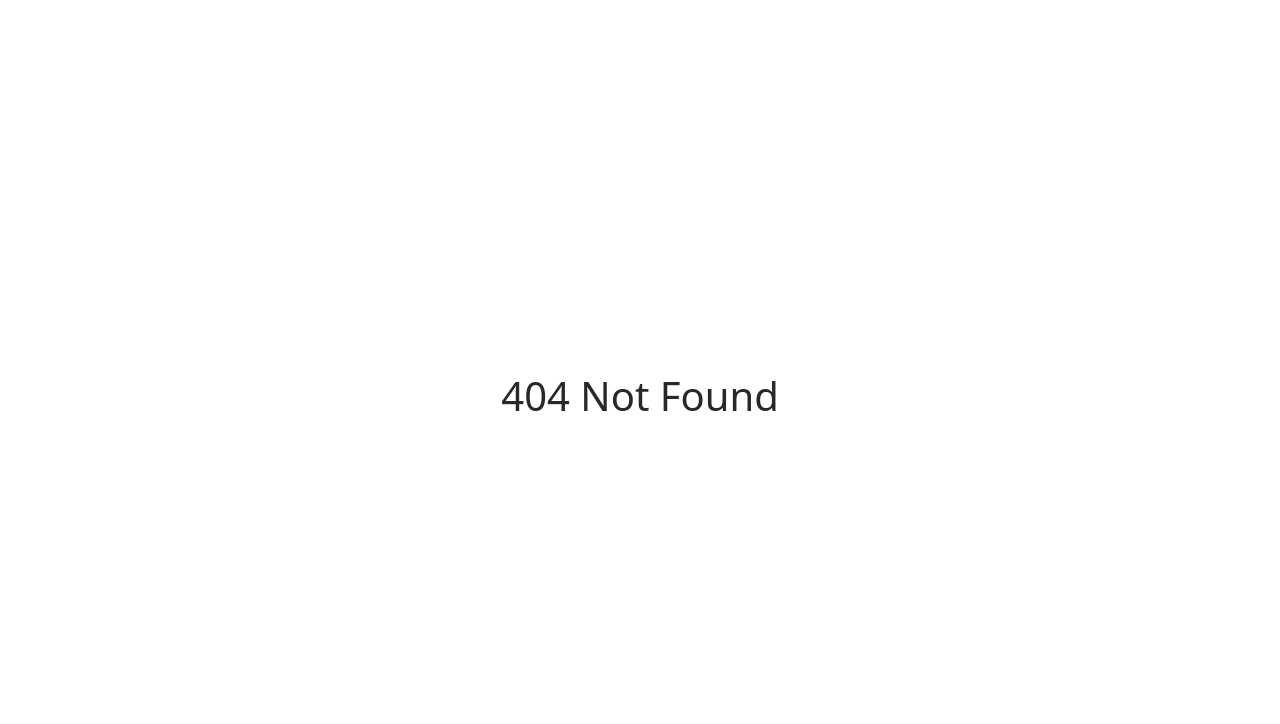
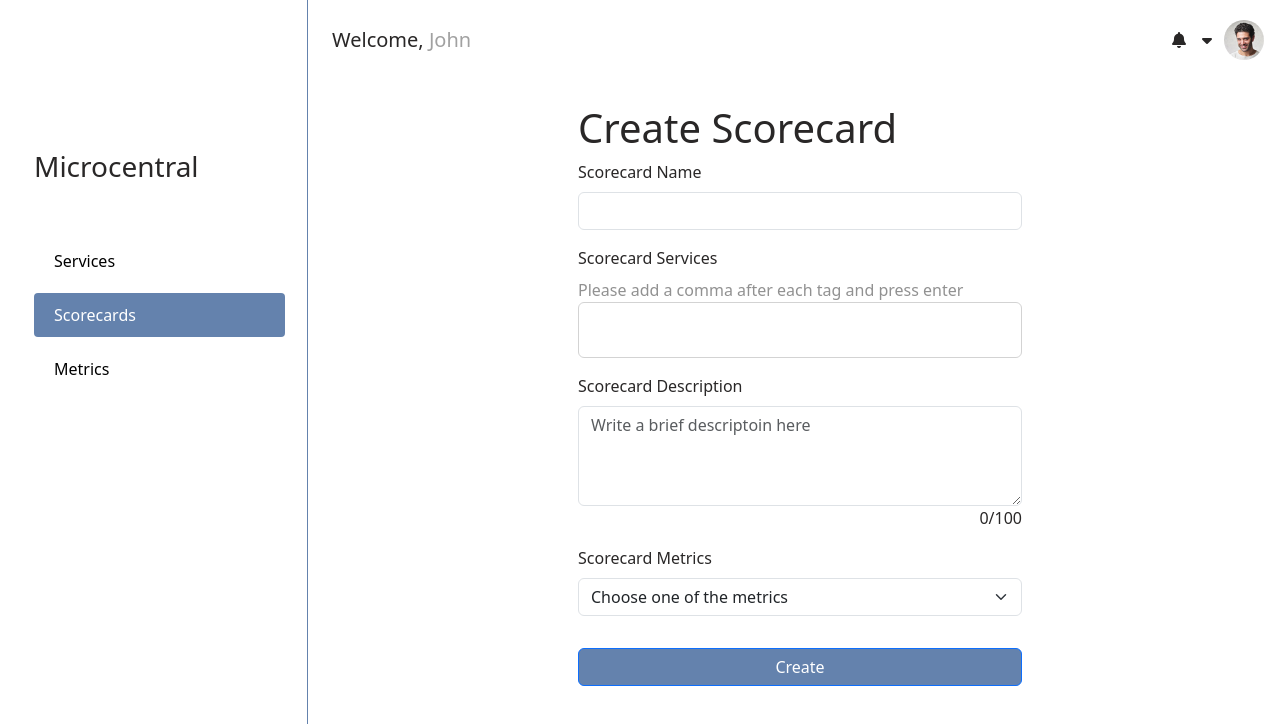
Before and after one commit to tactful-ai/microcentral, a React (Create React App) app in the folder frontend/: page /dashboard/scorecards/create in a window 1280 px wide. Before the commit this address had no page. Shown: the top 724 px of the page. Built offline with nearby package versions, Linux system fonts and the light colour scheme.

Commit message:
basic pages

```diff
--- a/frontend/src/App.js
+++ b/frontend/src/App.js
@@ -5,6 +5,7 @@ import Services from './pages/Services.jsx';
 import Metrics from './pages/Metrics';
 import NotFound from './pages/NotFound';
 import Scorecards from './pages/Scorecards';
+import ScorecardCreateEdit from './pages/ScorecardCreateEdit.jsx';
 
 function App() {
   return (
@@ -14,6 +15,8 @@ function App() {
         <Route path="/dashboard/services" element={<Services />}/>
         <Route path="/dashboard/metrics" element={<Metrics />}/>
         <Route path="/dashboard/scorecards" element={<Scorecards />}/>
+        <Route path="/dashboard/scorecards/create" element={<ScorecardCreateEdit mode="create" />}/>
+        <Route path="/dashboard/scorecards/edit/:scorecard_id" element={<ScorecardCreateEdit mode="edit" />}/>
         <Route path="/dashboard/metrics/create" element={<MetricCreateEdit mode="create"/>}/>
         <Route path="/dashboard/metrics/view/:metric_id" element={<MetricCreateEdit mode="edit"/>}/>
         <Route path="/dashboard/metrics/edit/:metric_id" element={<MetricCreateEdit mode="edit"/>}/>
--- /dev/null
+++ b/frontend/src/pages/ScorecardCreateEdit.jsx
@@ -0,0 +1,128 @@
+import React, { useState, useEffect, useRef } from 'react'
+import { useParams } from 'react-router-dom';
+import TagsBox from '../components/TagsBox';
+import axios from 'axios';
+import Layout from '../layouts/Layout';
+
+const ScorecardCreateEdit = (props) => {
+    const {scorecard_id} = useParams();
+    const [tags, setTags] = useState([]);
+    const [charLimit, setCharLimit] = useState(0);
+
+    const scorecardNameRef = useRef(null);
+    const scorecardTypeRef = useRef(null);
+    const scorecardDescRef = useRef(null);
+
+
+    const postScorecard = (e) => {
+      e.preventDefault();
+
+      const scorecardName = scorecardNameRef.current;
+      const scorecardType = scorecardTypeRef.current;
+      const scorecardDesc = scorecardDescRef.current;
+
+      let formData = {
+          name: scorecardName.value,
+          type: scorecardType.value,
+          area: tags,
+          description: scorecardDesc.value
+      }
+
+      const response = async () => {
+          var data = await fetch('http://127.0.0.1:8000/api/v1/scorecards', {
+              method: 'POST',
+              headers: {
+                  'Content-Type': 'application/json',
+              },
+              body: JSON.stringify(formData),
+          })
+          .then((response) => response.json())
+          var responseData = {
+              message: data.message,
+              object: data.object
+          }
+          console.log(responseData)
+      };
+      response();
+    }
+
+    const getScorecardById = async (scorecard_id) => {
+      var data = await fetch(`http://127.0.0.1:8000/api/v1/scorecards/${scorecard_id}`)
+      .then((response) => response.json());
+
+      var scorecard_data = data.object;
+      console.log(scorecard_data);
+
+      const scorecardName = scorecardNameRef.current;
+      const scorecardType = scorecardTypeRef.current;
+      const scorecardDesc = scorecardDescRef.current;
+
+      scorecardName.value = scorecard_data.name;
+      scorecardType.value = scorecard_data.type;
+      scorecardDesc.value = scorecard_data.description;
+
+      setTags([...scorecard_data.area]);
+
+    };
+
+    // useEffect(()=> {
+    //   if(props.mode == 'edit'){
+    //       getScorecardById(scorecard_id)
+    //   }
+    // }, [scorecard_id])
+
+
+    return (
+      <Layout>
+        <div className="content mt-4 mb-5" style={{width: '100%'}}>
+            <div className="container">
+                <div className="row">
+                    <div className="col-sm-6 m-auto mb-5">
+                        <h1 className="text-capitalize">{ props.mode } Scorecard</h1>
+                        <form mode={ props.mode } className="row g-3" id="scorecard-form" onkeydown="return event.key != 'Enter';">
+                            <div className="col-12">
+                                <label for="scorecard-name" className="form-label">Scorecard Name</label>
+                                <input ref={scorecardNameRef} type="text" className="form-control" placeholder="" id="scorecard-name" />
+                                <span className="error-msg text-danger d-none">error</span>
+                            </div>
+                            <div className="col-12">
+                                <TagsBox label="Scorecard Services" tags={tags} setTags={setTags}/>
+                                <span className="error-msg text-danger d-none">error</span>
+                            </div>
+                            <div className="col-md-12">
+                                <label for="scorecard-description" className="form-label">Scorecard Description </label>
+                                <textarea ref={scorecardDescRef} className="form-control" placeholder="Write a brief descriptoin here"
+                                maxlength="{{char_limit}}" id="scorecard-description"
+                                style={{height: '100px'}} onChange={(e)=>setCharLimit(e.target.value.length)}
+                                ></textarea>
+                                <div className="float-end"><span className="counter">{charLimit}</span>/100</div>
+                                <span className="error-msg text-danger d-none">error</span>
+                            </div>
+                            <div className="col-12">
+                                <label for="scorecard-type" className="form-label">Scorecard Metrics</label>
+                                <select className="form-select" name="" id="scorecard-metrics">
+                                    <option selected>Choose one of the metrics</option>
+                                    <option>metric 1</option>
+                                    <option>metric 2</option>
+                                </select>
+                                <ul id="metrics-list">
+                                    <li className="metrics-item"></li>
+                                </ul>
+                                <span className="error-msg text-danger d-none">error</span>
+                            </div>
+                            <div className="col-12">
+                                <button type="submit" className="btn btn-primary col-12" id="create-btn"
+                                style={{backgroundColor: '#6482AD'}}>
+                                    {props.mode == "create"? "Create": "Save"}
+                                </button>
+                            </div>
+                        </form>
+                    </div>
+                </div>
+            </div>
+        </div>
+      </Layout>
+    )
+}
+
+export default ScorecardCreateEdit
--- a/frontend/src/pages/Scorecards.jsx
+++ b/frontend/src/pages/Scorecards.jsx
@@ -1,10 +1,24 @@
 import React from 'react'
 import Layout from '../layouts/Layout'
+import { NavLink } from 'react-router-dom'
 
 const Scorecards = () => {
   return (
     <Layout>
-        <h1>Scorecards</h1>
+        <div className="container my-5 px-5">
+            <div className="row">
+                <div className="col-md-12 d-flex justify-content-between">
+                    <h1 className="mb-5" style={{ lineHeight: '.6' }}>Scorecards List</h1>
+                    <NavLink to="/dashboard/scorecards/create"
+                    className={( (navData) => navData.isActive? 'active': '')}>
+                        <button className="btn btn-primary" style={{ height: '40px', backgroundColor: '#6482AD' }}
+                        type="button" value="Input">
+                            Add New
+                        </button>
+                    </NavLink>
+                </div>
+            </div>
+        </div>
     </Layout>
   )
 }
```
